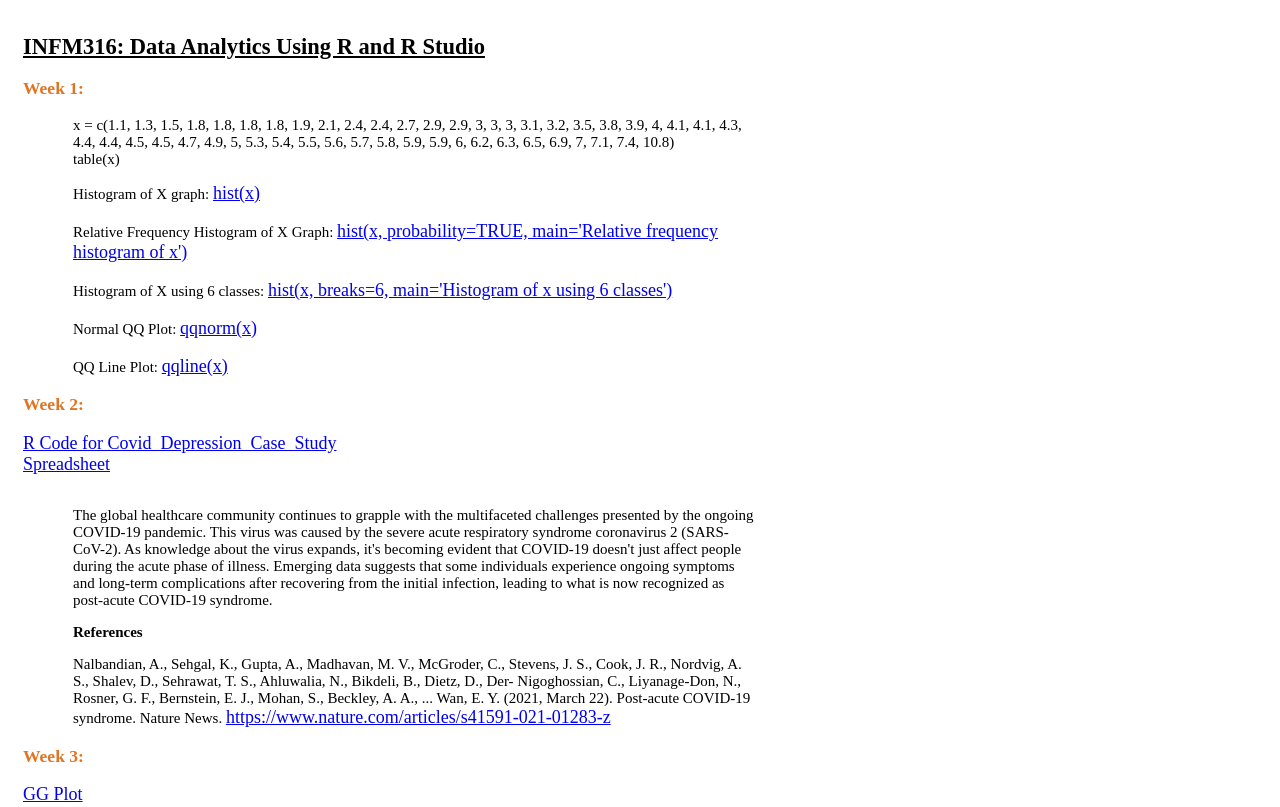
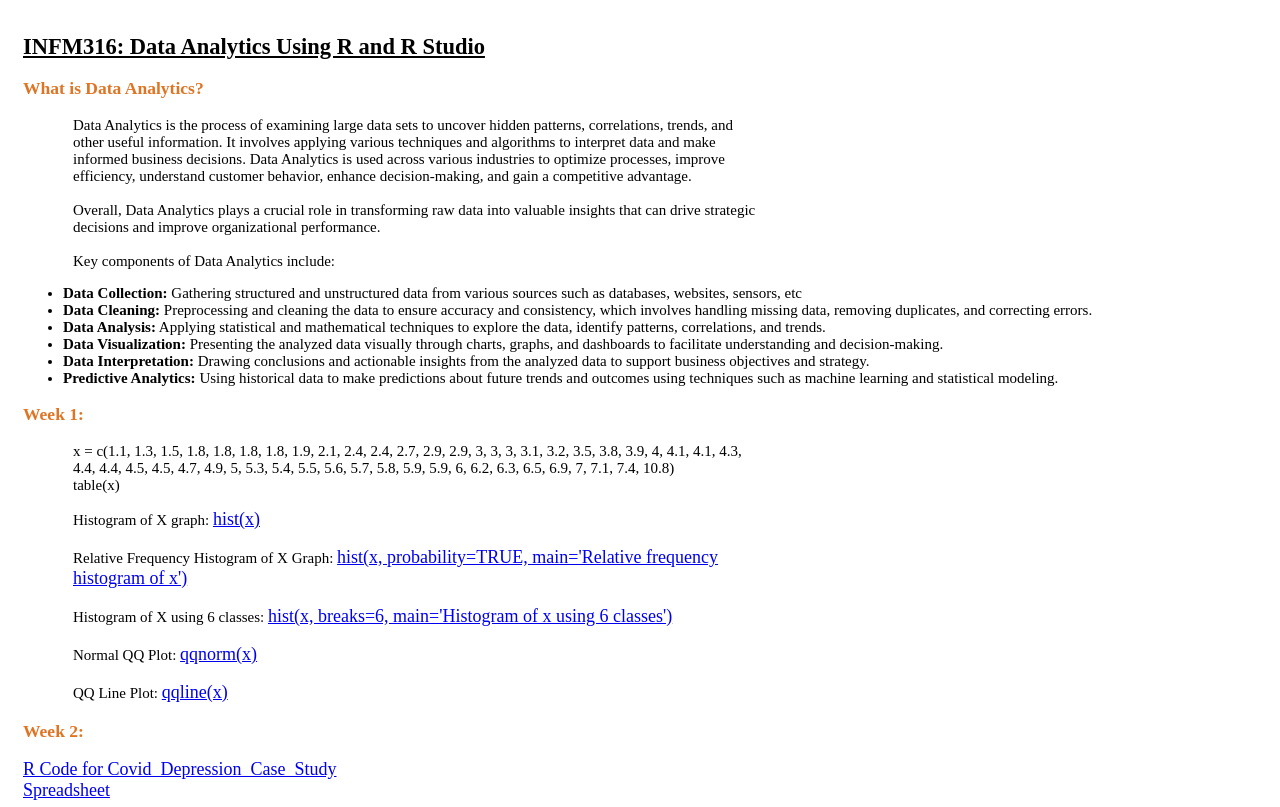
Before and after one commit to Jessie0611/INFM316-R, a plain HTML site: page index.html in a window 1280 px wide. Shown: the top 807 px of the page. Drawn offline with Linux system fonts and the light colour scheme.

Commit message:
Add content

```diff
--- a/index.html
+++ b/index.html
@@ -12,6 +12,25 @@
 </html>
 <u>
     <h2>INFM316: Data Analytics Using R and R Studio</h2></u>
+    <h3>What is Data Analytics?</h3>
+    <p>
+        Data Analytics is the process of examining large data sets to uncover hidden patterns, correlations, trends, and other useful information. It involves applying various techniques and algorithms to interpret data and make informed business decisions. Data Analytics is used across various industries to optimize processes, improve efficiency, understand customer behavior, enhance decision-making, and gain a competitive advantage.
+    <br><br>
+    Overall, Data Analytics plays a crucial role in transforming raw data into valuable insights that can drive strategic decisions and improve organizational performance.
+    <br><br>
+    Key components of Data Analytics include:
+<ul>
+    <li><b>Data Collection:</b> Gathering structured and unstructured data from various sources such as databases, websites, sensors, etc</li>
+    <li><b>Data Cleaning:</b> Preprocessing and cleaning the data to ensure accuracy and consistency, which involves handling missing data, removing duplicates, and correcting errors.</li>
+    <li><b>Data Analysis:</b> Applying statistical and mathematical techniques to explore the data, identify patterns, correlations, and trends.</li>
+    <li><b>Data Visualization:</b> Presenting the analyzed data visually through charts, graphs, and dashboards to facilitate understanding and decision-making.</li>
+    <li><b>Data Interpretation:</b> Drawing conclusions and actionable insights from the analyzed data to support business objectives and strategy.</li>
+    <li><b>Predictive Analytics:</b> Using historical data to make predictions about future trends and outcomes using techniques such as machine learning and statistical modeling.</li>
+</ul>
+
+
+    </p>
+
 <h3>Week 1: </h3>
 <p>
     x = c(1.1, 1.3, 1.5, 1.8, 1.8, 1.8, 1.8, 1.9, 2.1, 2.4, 2.4, 2.7, 2.9, 2.9, 3, 3, 3, 3.1, 3.2, 3.5, 3.8, 3.9, 4, 4.1, 4.1, 4.3, 4.4, 4.4, 4.5, 4.5, 4.7, 4.9, 5, 5.3, 5.4, 5.5, 5.6, 5.7, 5.8, 5.9, 5.9, 6, 6.2, 6.3,
--- a/style.css
+++ b/style.css
@@ -12,3 +12,6 @@ p{
 a{
     font-size: 18px;
 }
+a:hover{
+    font-size: 20px;
+}
```
